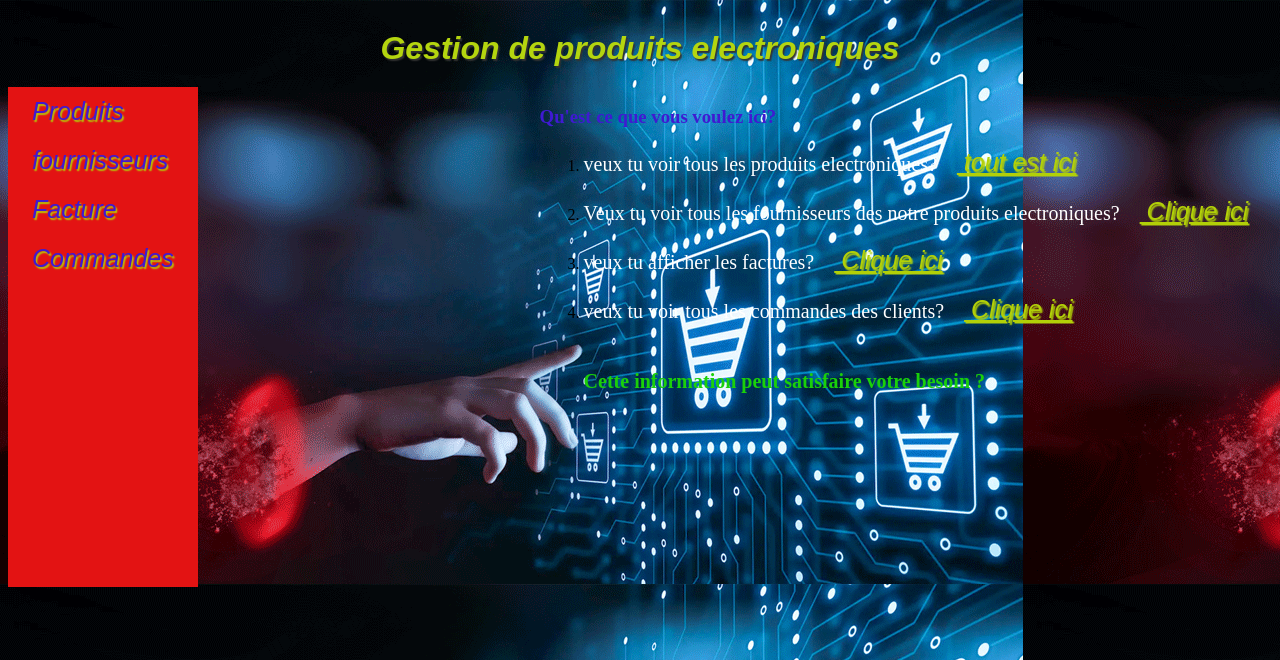
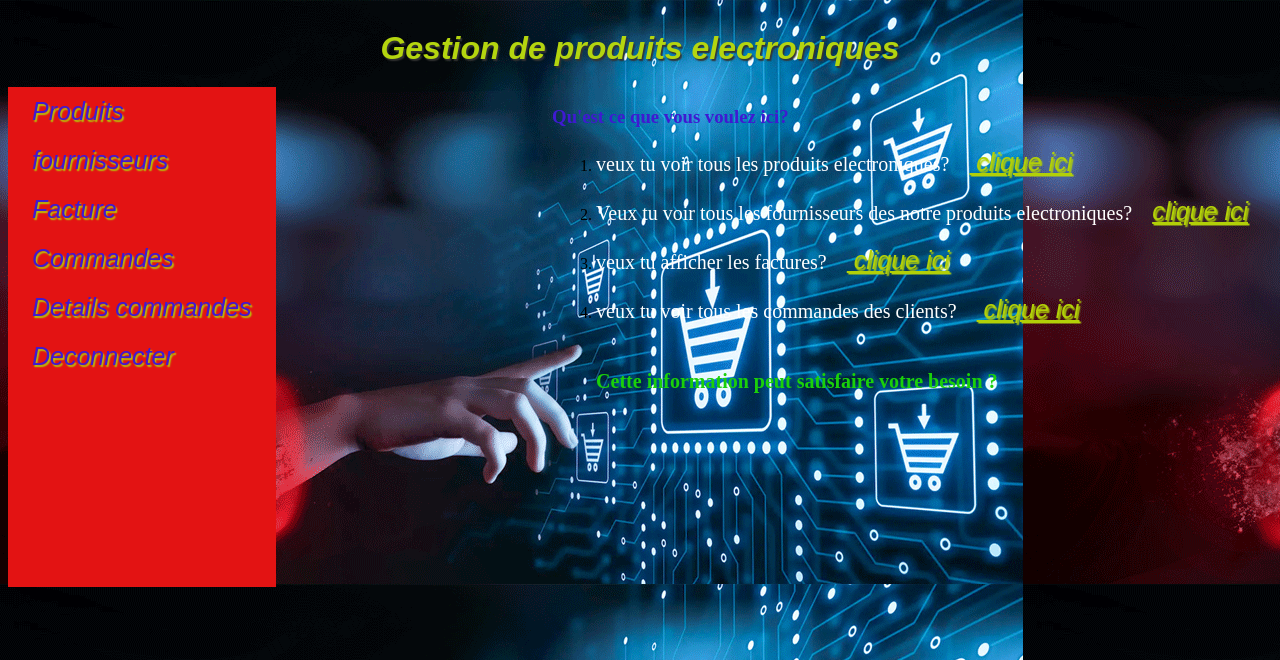
Before and after one commit to AmidAima/commerce_live, a PHP site: page /Utilisateurs.php in a window 1280 px wide. Shown: the top 660 px of the page. Run offline with PHP 8.4, Linux system fonts and the light colour scheme.

Commit message:
Update Utilisateurs.php

```diff
--- a/Commerce/Utilisateurs.php
+++ b/Commerce/Utilisateurs.php
@@ -26,7 +26,8 @@
     <ul>
        <li class="dropdown">
          <a href="#" class="dropbtn">Facture</a ><div class="dropdown-content">
-          <a href="">Afficher facture</a>
+          <a href="./facture/affichage.php">Afficher facture</a>
+          <a href="./facture/ajout.php">ajouter liste facture</a>
         </div>
       </li>
     </ul >
@@ -34,25 +35,36 @@
       <li class="dropdown">
         <a href="#" class="dropbtn">Commandes</a ><div class="dropdown-content">
           <a href="./commandes/affichage.php">Commandes des client</a>
-          <a href="./commandes/details.php">Details commandes</a>
+
           <a href="./commandes/ajout.php">Ajouter des commandes</a>
         </div>
       </li>
-    </ul > </div>
+    </ul >
+    <ul>
+       <li class="dropdown">
+       <a href="#" class="dropbtn">Details commandes</a ><div class="dropdown-content">
+         <a href="./detail/details.php">ajout details</a>
+         <a href="./detail/affichage.php">details commandes</a>
+       </li>
+    </ul>
+   <ul><li class="dropdown">
+   <a href="#" class="dropbtn">Deconnecter</a><div class="dropdown-content">
+     <a href="destroy.php">vous voulez deconnecter?</a></li></ul>
+    </div>
   <aside class="right-aside">
     <h3>Qu'est ce que vous voulez ici?</h3 >
     <ol>
 
-   <li><p>veux tu voir tous les produits electroniques?<a href="./produits/afichage.php"> tout est ici</a></p></li>
-   <li><p>Veux tu voir tous les fournisseurs des notre produits electroniques?<a href="./fournisseurs/affichage.php"> Clique ici</a></p></li>
-   <li><p>veux tu afficher les factures?<a href="./factures/affichage.php"> Clique ici</a></p></li>
-   <li><p>veux tu voir tous les  commandes des clients?<a href="./commandes/affichage.php"> Clique ici</a></p></li>
+   <li><p>veux tu voir tous les produits electroniques?<a href="./produits/afichage.php"> clique ici</a></p></li>
+   <li><p>Veux tu voir tous les fournisseurs des notre produits electroniques?<a href="./fournisseurs/affichage.php">clique ici</a></p></li>
+   <li><p>veux tu afficher les factures?<a href="./facture/affichage.php"> clique ici</a></p></li>
+   <li><p>veux tu voir tous les  commandes des clients?<a href="./commandes/affichage.php"> clique ici</a></p></li>
 
   </ol>
   <ul>
     <li><h4>Cette information peut satisfaire votre besoin ?</h4></li>
   </ul>
   </aside>
-
+  <!-- Reste du code... -->
 </body>
 </html>
```
